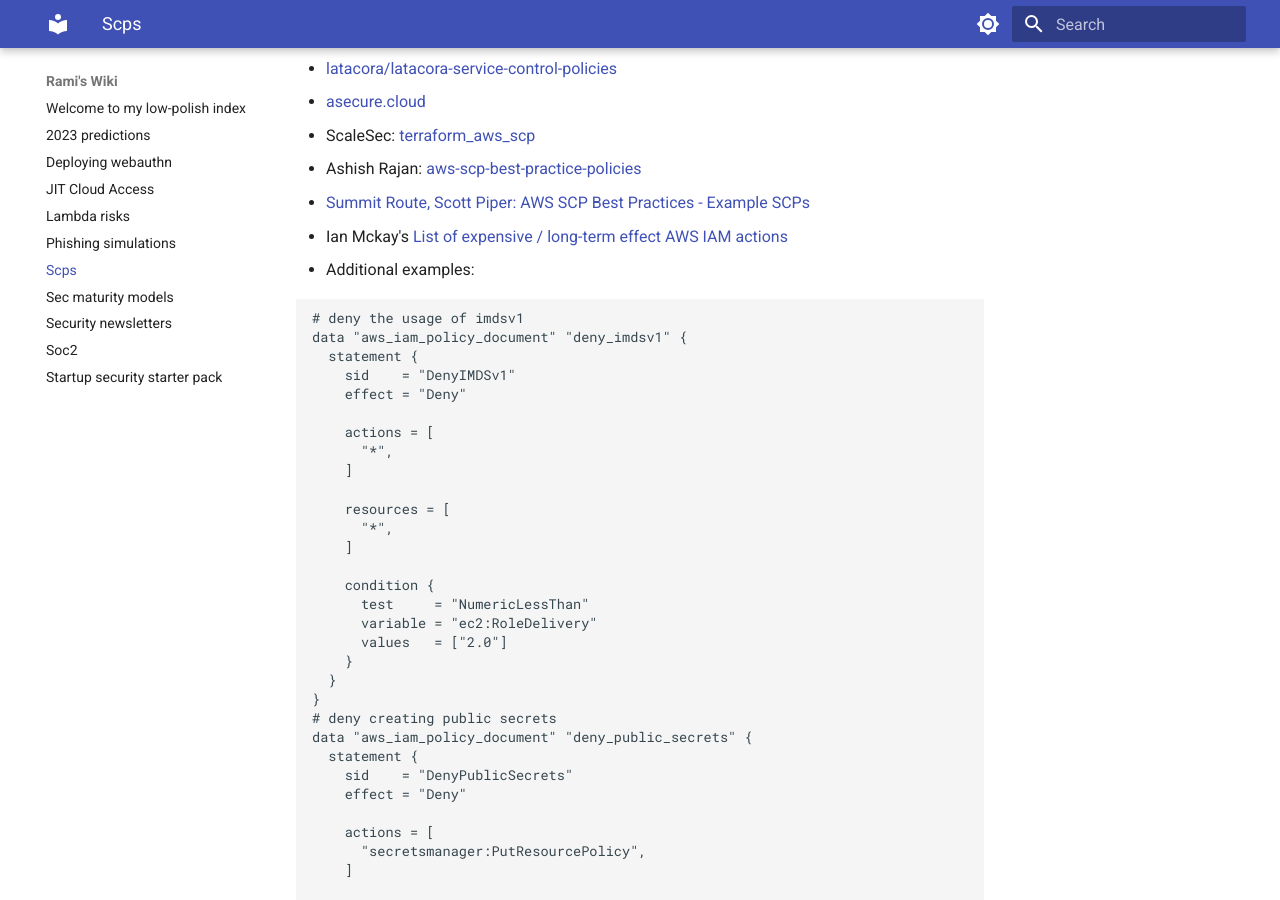
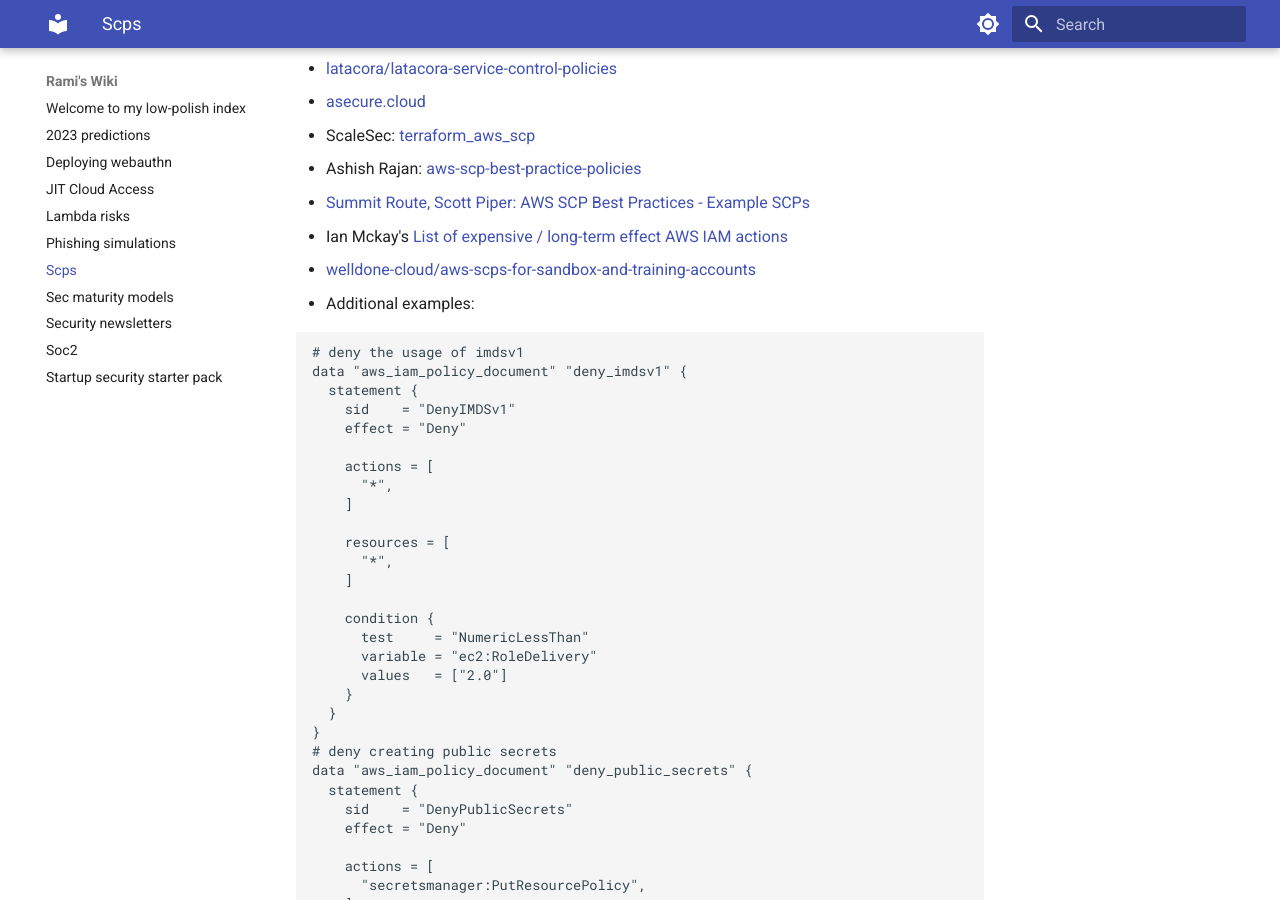
Before and after one commit to ramimac/wiki, an MkDocs documentation site: the page built from docs/scps.md, in a window 1280 px wide and 900 px high, scrolled down 484 px. Built offline with MkDocs 1.6.1 and Material for MkDocs 9.7.7, drawn with Linux system fonts in a browser that asks for light colours.

Commit message:
Fixes #32: Welldone SCPs

````diff
--- a/docs/scps.md
+++ b/docs/scps.md
@@ -21,6 +21,7 @@ Lists of Recommended SCPs
 * Ashish Rajan: [aws-scp-best-practice-policies](https://github.com/hashishrajan/aws-scp-best-practice-policies)
 * [Summit Route, Scott Piper: AWS SCP Best Practices - Example SCPs](https://summitroute.com/blog/2020/03/25/aws_scp_best_practices/#example-scps)
 * Ian Mckay's [List of expensive / long-term effect AWS IAM actions](https://gist.github.com/iann0036/b473bbb3097c5f4c656ed3d07b4d2222)
+* [welldone-cloud/aws-scps-for-sandbox-and-training-accounts](https://github.com/welldone-cloud/aws-scps-for-sandbox-and-training-accounts)
 * Additional examples:
 
 ```terraform
````
